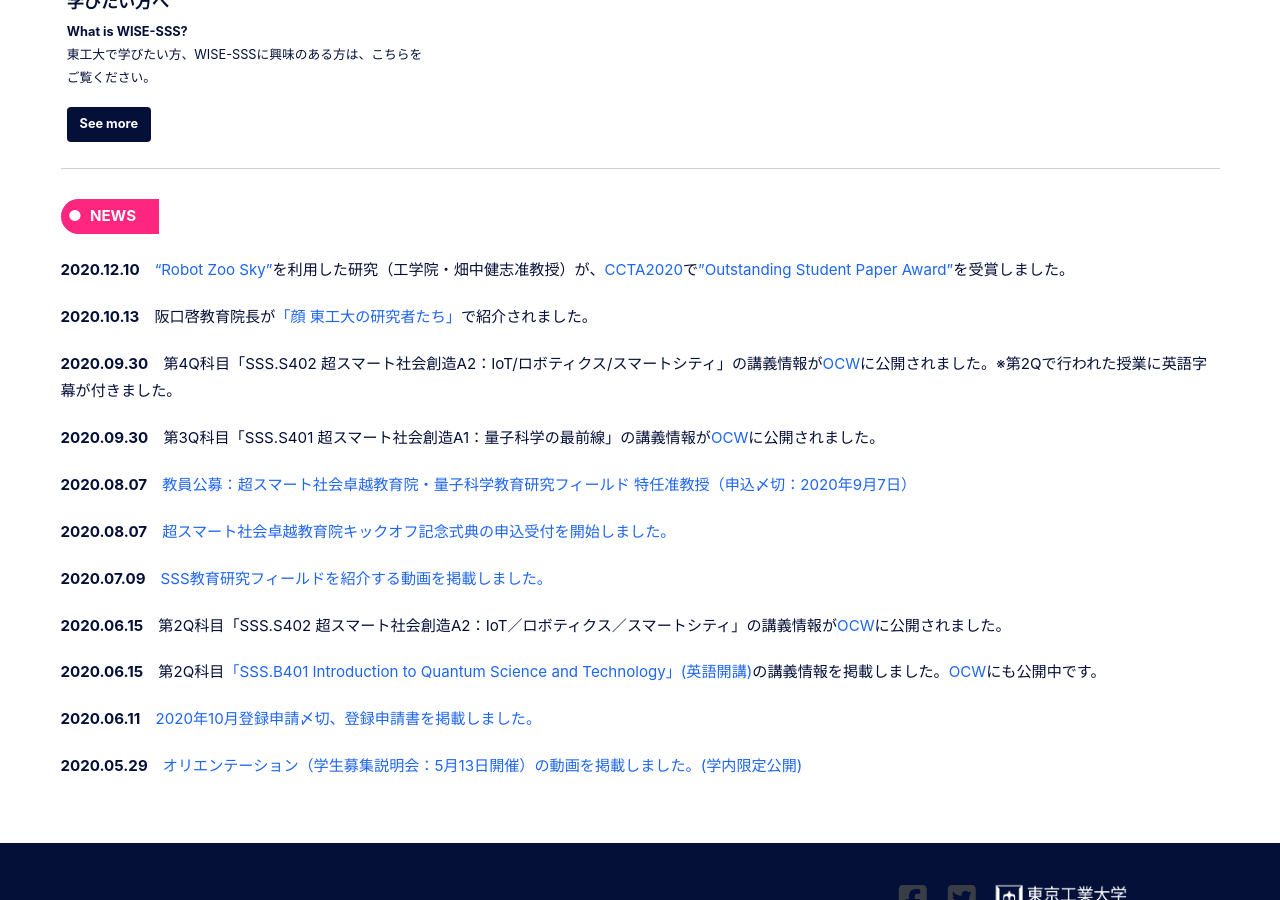
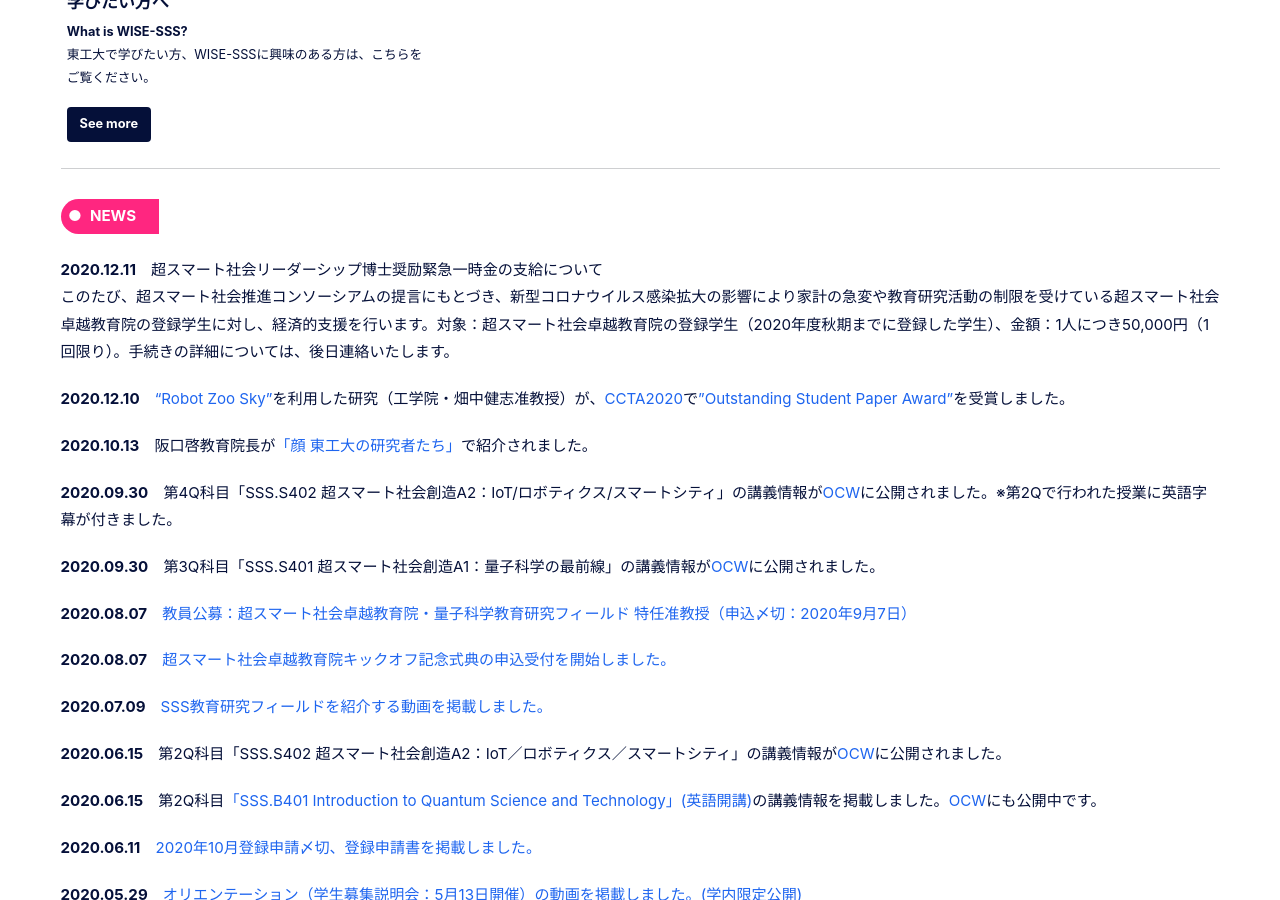
Before and after one commit to fl1d/w0ex.github.io, a Jekyll site: the page built from _pages/home.md, in a window 1280 px wide and 900 px high, scrolled down 1303 px. Built offline with Jekyll 4.4.1, drawn with Linux system fonts in a browser that asks for light colours; cached includes are drawn as plain includes; nearby versions of some CDN libraries.

Commit message:
Update home.md

```diff
--- a/_pages/home.md
+++ b/_pages/home.md
@@ -74,6 +74,9 @@ feature_row:
 
 <h6>NEWS　</h6>
 
+<B>2020.12.11</B>　超スマート社会リーダーシップ博士奨励緊急一時金の支給について<br>
+このたび、超スマート社会推進コンソーシアムの提言にもとづき、新型コロナウイルス感染拡大の影響により家計の急変や教育研究活動の制限を受けている超スマート社会卓越教育院の登録学生に対し、経済的支援を行います。対象：超スマート社会卓越教育院の登録学生（2020年度秋期までに登録した学生）、金額：1人につき50,000円（1回限り）。手続きの詳細については、後日連絡いたします。<br>
+
 <B>2020.12.10</B>　["Robot Zoo Sky"](/RE_fields/)を利用した研究（工学院・畑中健志准教授）が、[CCTA2020](https://ccta2020.ieeecss.org/)で[”Outstanding Student Paper Award”](http://ieeecss.org/awards/conference-control-technology-and-applications-best-student-paper-award)を受賞しました。<br>
 
 <B>2020.10.13</B>　阪口啓教育院長が[「顔 東工大の研究者たち」](https://www.titech.ac.jp/research/stories/faces39_sakaguchi.html)で紹介されました。<br>
```
